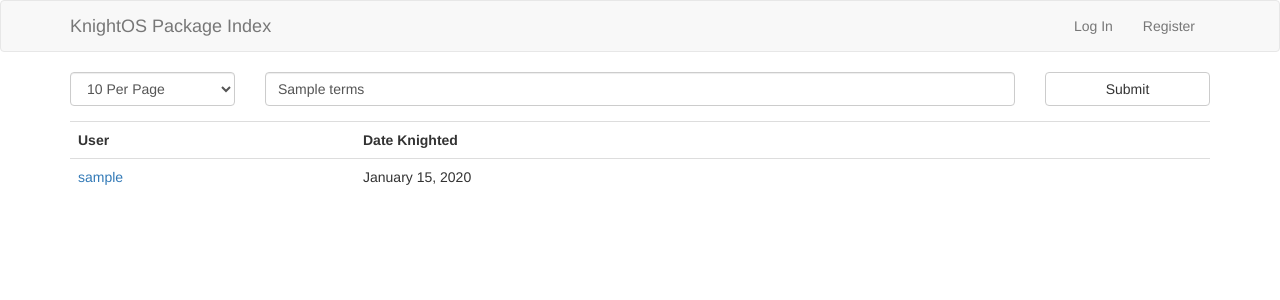
After one commit to KnightOS/packages.knightos.org, a Python web app: template templates/users.html in a window 1280 px wide. The commit adds this page. Shown: the top 300 px of the page. Run offline with Jinja, Linux system fonts and the light colour scheme; the template is opened without the code that fills it: most values are stand-ins (such as "Sample title", 1, 10 or a date in 2020); style sheets or scripts are compiled from the project's sources; some libraries are stand-ins or nearby versions.

Commit message:
Added users page to list all registered users

```diff
--- a/templates/user.html
+++ b/templates/user.html
@@ -26,7 +26,10 @@
             <td><b>Last Updated</b></td>
         </tr>
         {% if len(user_packages) == 0 %}
-            <tr><th><em>(none)</em></th></tr>
+            <tr>
+                <th><em>(none)</em></th>
+                <td></td>
+            </tr>
         {% endif %}
         {% for p in user_packages %}
         <tr>
--- /dev/null
+++ b/templates/users.html
@@ -0,0 +1,63 @@
+{% extends "layout.html" %}
+{% block body %}
+
+
+<form id="searchForm" role="search" method="GET" action="/users" class="row">
+    <div class="col-md-2">
+        <select name="count" class="form-control" form="searchForm" value="{{ count }}">
+          <option {{'selected' if request.args.get('count')|int==10 else ''}} value="10">10 Per Page</option>
+          <option {{'selected' if request.args.get('count')|int==25 else ''}} value="25">25 Per Page</option>
+          <option {{'selected' if request.args.get('count')|int==50 else ''}} value="50">50 Per Page</option>
+          <option {{'selected' if request.args.get('count')|int==100 else ''}} value="100">100 Per Page</option>
+        </select>
+    </div>
+    <div class="col-md-8">
+        <div class="form-group">
+            <input type="text" name="terms" class="form-control input-block-level" placeholder="Search users" value="{{ terms }}">
+        </div>
+    </div>
+    <div class="col-md-2">
+        <button type="submit" class="btn btn-default btn-block">Submit</button>
+    </div>
+</form>
+<table class="table">
+    <tbody>
+        <tr>
+            <th>User</th>
+            <th>Date Knighted</th>
+            {% if current_user and current_user.admin %}
+            <th>Confirmed</th>
+            {% endif %}
+        </tr>
+        {% for result in results %}
+        <tr>
+            <td class="col-md-3"><a href="/user/{{ result.username }}">{{ result.username }}</a></td>
+            <td>{{ result.created.strftime('%B %d, %Y')  }}</td>
+            {% if current_user and current_user.admin %}
+            <td>
+            {% if result.confirmation == None %}
+            <b><font color="3C763D">Confirmed</font></b>
+            {% else %}
+            <b><font color="A94442">Not Confirmed</font></b>
+            {% endif %}
+            </td>
+            {% endif %}
+        </tr>
+        {% endfor %}
+    </tbody>
+</table>
+
+<ul class="page-radios">
+{% for i in range(pageCount) %}
+    <li>
+        {% if not request.args.get('page') %}
+        <input form="searchForm" onclick="searchForm.submit()" type=radio name="page" value="{{ i }}" {{'checked' if i==0 else ''}} id ="a{{ i }}">
+        {% else %}
+        <input form="searchForm" onclick="searchForm.submit()" type=radio name="page" value="{{ i }}" {{'checked' if request.args.get('page')|int == i else ''}} id="a{{ i }}">
+        {% endif %}
+        <label for="a{{ i }}">{{ i + 1 }}</label>
+    </li>
+{% endfor %}
+</ul>
+
+{% endblock %}
```
Also changed, not shown: packages/blueprints/html.py (+42 -0 lines).
